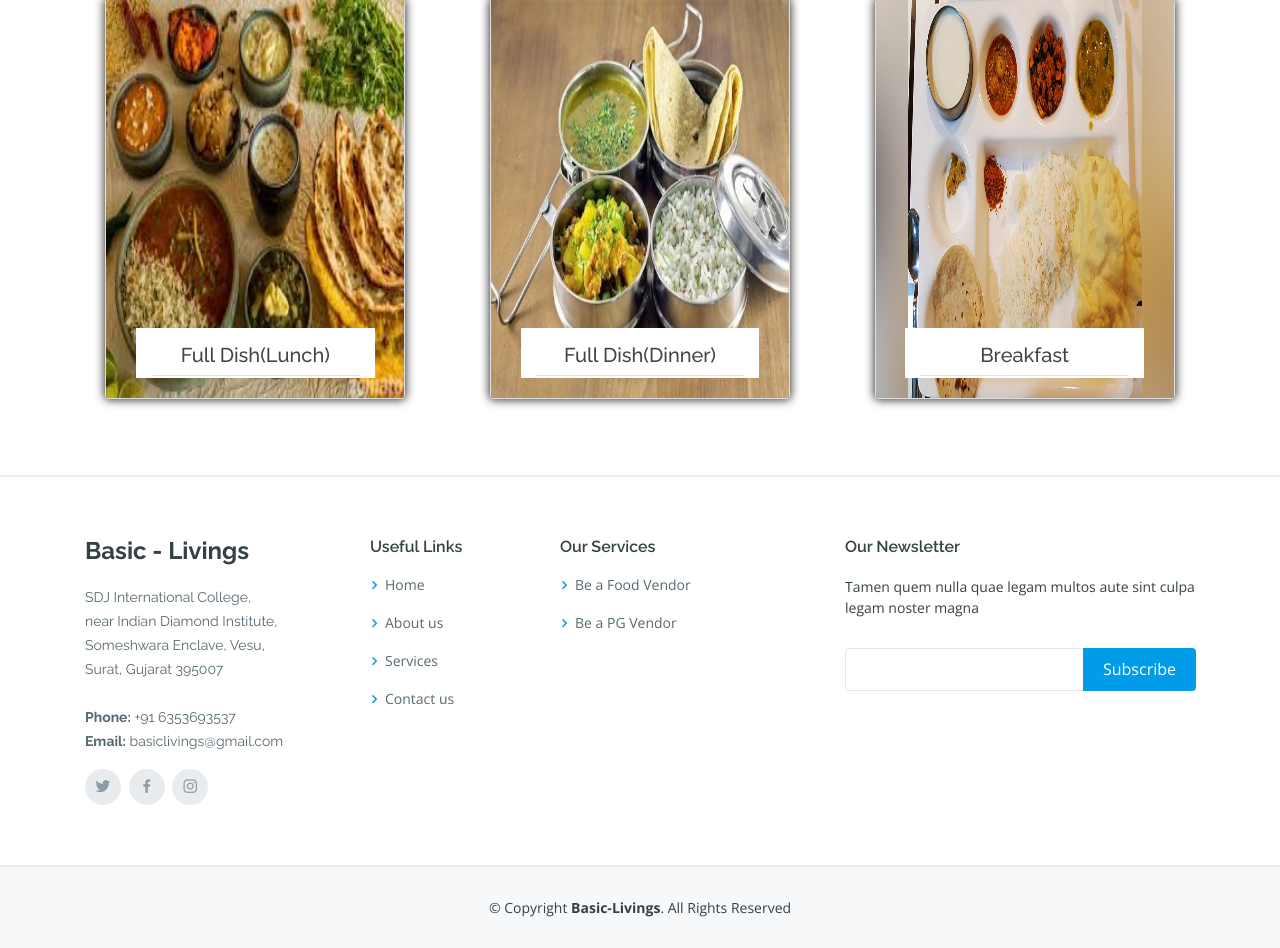
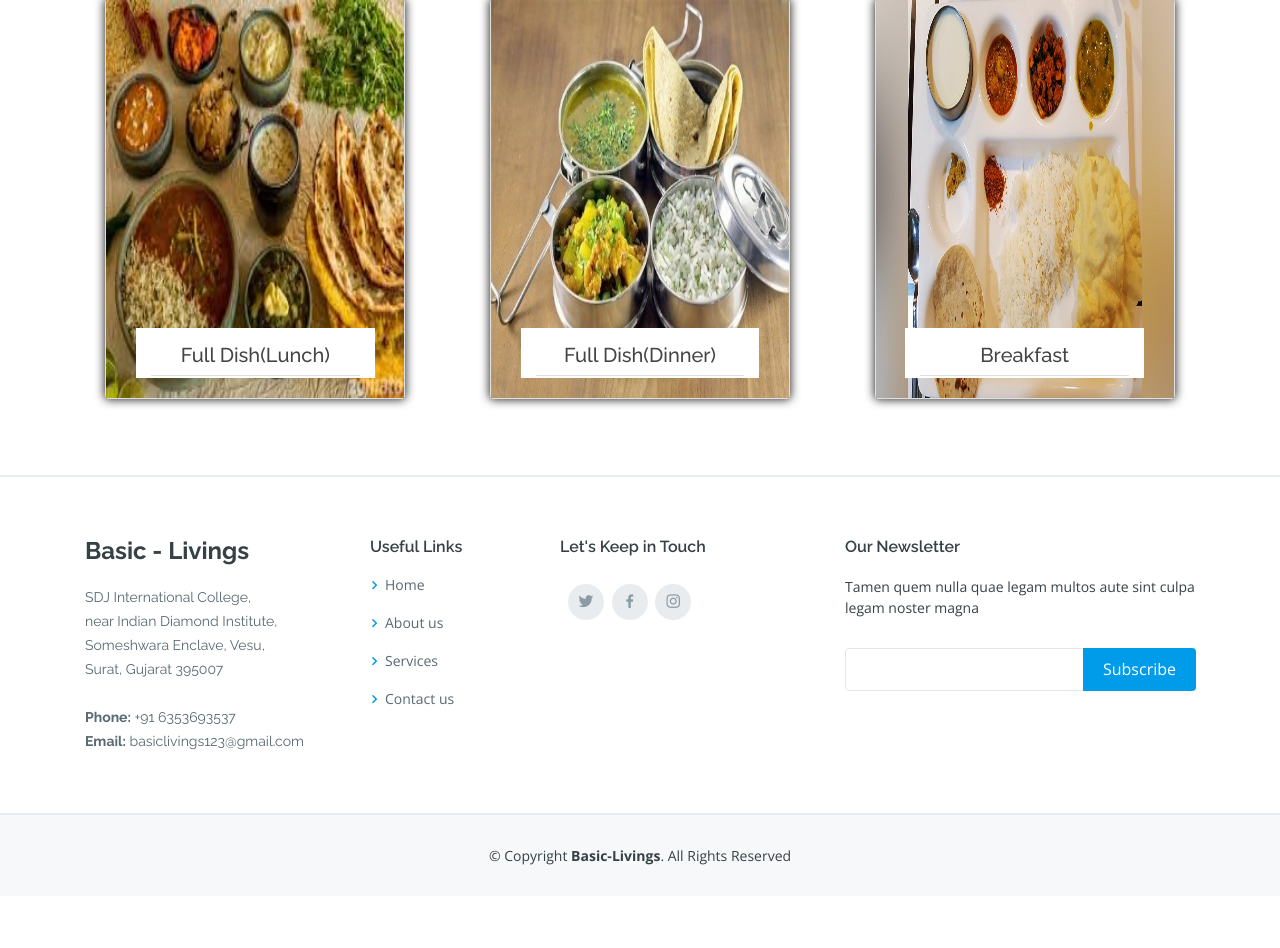
Before and after one commit to RidhdhiViradiya/Basic-Livings, a Django app: template basiclivings/food/templates/food/viewmess.html in a window 1280 px wide. Shown: the part 870-1818 px from the top of the page. After the commit the page ends 1735 px from the top, so only its background shows below. Run offline with Django 3.2, Linux system fonts and the light colour scheme; the template is opened without the code that fills it, so the values that code supplies are empty; some libraries are stand-ins or nearby versions.

Commit message:
All done @mess side(student)

```diff
--- a/basiclivings/food/static/food/css/style.css
+++ b/basiclivings/food/static/food/css/style.css
@@ -349,12 +349,13 @@ h1, h2, h3, h4, h5, h6 {
 #hero {
   width: 100%;
  /* background-image: url("../img/hero-bg.png");*/
-  background-image: url('/static/food/image/hero-bg.png');
+ background: linear-gradient(45deg, rgba(28, 40, 51, 0.8), rgba(81, 90, 90, 0.8)), url('/static/image/camera_roll/food1.jpg') center top no-repeat;
   background-repeat: no-repeat;
-  background-size: contain;
+  background-size: cover;
   background-position: right top;
+  height: 500px;
   margin-top: 70px;
-  padding: 60px 0;
+  padding: 180px 0;
 }
 
 #hero h1 {
@@ -362,11 +363,11 @@ h1, h2, h3, h4, h5, h6 {
   font-size: 48px;
   font-weight: 700;
   line-height: 56px;
-  color: #364146;
+  color: #fff;
 }
 
 #hero h2 {
-  color: #576971;
+  color: #E5E8E8;
   margin-bottom: 30px;
   font-size: 24px;
 }
--- a/basiclivings/food/templates/food/basic.html
+++ b/basiclivings/food/templates/food/basic.html
@@ -47,7 +47,7 @@
 
       <nav class="nav-menu d-none d-lg-block">
         <ul>
-          <li class="active"><a href="#"><i class="fa fa-home"></i>&nbsp;Home</a></li>
+          <li class="active"><a href="../"><i class="fa fa-home"></i>&nbsp;Home</a></li>
         </ul>
       </nav><!-- .nav-menu -->
     </div>
@@ -57,9 +57,9 @@
   <section id="hero">
     <div class="container">
       <div class="row d-flex justify-content-center">
-        <div class="col-lg-6 pt-5 pt-lg-0 order-2 order-lg-1 d-flex flex-column justify-content-center" data-aos="fade-up">
+        <div class="col-lg-6 pt-5 head pt-lg-0 order-2 order-lg-1 d-flex flex-column justify-content-center" data-aos="fade-up">
           <div class="text-center">
-		    <h1 style="font-size: 41px">Welcome to Basic - Livings</h1>
+		    <h1  style="font-size: 41px">Welcome to Basic - Livings</h1>
             <h2>{% block hero %}{% endblock %}</h2>
 <!--            <a href="#about" class="btn-get-started scrollto text-center" style="width: 164px">Food</a>-->
 <!--			<a href="#about" class="btn-get-started scrollto">Paying Guest</a>-->
@@ -98,38 +98,35 @@
               <p>
                SDJ International College,<br> near Indian Diamond Institute, Someshwara Enclave, Vesu,<br> Surat, Gujarat 395007<br><br>
                 <strong>Phone:</strong> +91 6353693537<br>
-                <strong>Email:</strong> basiclivings@gmail.com<br>
+                <strong>Email:</strong> basiclivings123@gmail.com<br>
               </p>
-              <div class="social-links mt-3">
-                <a href="#" class="twitter"><i class="bx bxl-twitter"></i></a>
-                <a href="#" class="facebook"><i class="bx bxl-facebook"></i></a>
-                <a href="#" class="instagram"><i class="bx bxl-instagram"></i></a>
-              </div>
             </div>
           </div>
 
           <div class="col-lg-2 col-md-6 footer-links">
             <h4>Useful Links</h4>
             <ul>
-              <li><i class="bx bx-chevron-right"></i> <a href="#hero">Home</a></li>
-              <li><i class="bx bx-chevron-right"></i> <a href="#about">About us</a></li>
+              <li><i class="bx bx-chevron-right"></i> <a href="../#hero">Home</a></li>
+              <li><i class="bx bx-chevron-right"></i> <a href="../#about">About us</a></li>
               <li><i class="bx bx-chevron-right"></i> <a href="../#services">Services</a></li>
-              <li><i class="bx bx-chevron-right"></i> <a href="#contact">Contact us</a></li>
+              <li><i class="bx bx-chevron-right"></i> <a href="../#contact">Contact us</a></li>
             </ul>
           </div>
 
           <div class="col-lg-3 col-md-6 footer-links">
-            <h4>Our Services</h4>
-            <ul>
-              <li><i class="bx bx-chevron-right"></i> <a href="#">Be a Food Vendor</a></li>
-              <li><i class="bx bx-chevron-right"></i> <a href="#">Be a PG Vendor</a></li>
-            </ul>
+             <h4>Let's Keep in Touch</h4>
+             <div class="social-links mt-3 ml-2">
+                <a href="https://twitter.com/home?lang=en" class="twitter"><i class="bx bxl-twitter"></i></a>
+                <a href="https://www.facebook.com/home.php?ref=wizard" class="facebook"><i class="bx bxl-facebook"></i></a>
+                <a href="https://www.instagram.com/?hl=en" class="instagram"><i class="bx bxl-instagram"></i></a>
+              </div>
           </div>
 
           <div class="col-lg-4 col-md-6 footer-newsletter">
             <h4>Our Newsletter</h4>
             <p>Tamen quem nulla quae legam multos aute sint culpa legam noster magna</p>
             <form action="" method="post">
+              {% csrf_token %}
               <input type="email" name="email"><input type="submit" value="Subscribe">
             </form>
 
--- a/basiclivings/food/templates/food/viewmess.html
+++ b/basiclivings/food/templates/food/viewmess.html
@@ -105,9 +105,14 @@ border-radius: 50px;
 line-height: 0;
 padding: 6px;
 }
+.imghead{
+    opacity: 1;
+}
+.modal-header, .modal-footer{
+    background-color: #F2F3F4;
+}
 
 {% endblock %}
-
 
 {% block body %}
 {% load static %}
@@ -116,7 +121,7 @@ padding: 6px;
     <div class="container">
         <div class="portfolio-details-container" data-aos="fade-up">
             <div class="owl-carousel portfolio-details-carousel">
-                <img src='{% static "food/image/mess1.jpg" %}' class="img-fluid" style="height: 470px" alt="mess">
+                <img src='{% static "food/image/mess1.jpg" %}' class="img-fluid imghead" style="height: 470px;" alt="mess">
             </div>
 
             <div class="portfolio-info">
@@ -355,7 +360,7 @@ padding: 6px;
 <div class="modal fade" id="apply" tabindex="-1" role="dialog" aria-labelledby="applymodal" aria-hidden="true">
     <div class="modal-dialog modal-dialog-centered" role="document">
         <div class="modal-content">
-            <div class="modal-header">
+            <div class="modal-header" >
                 <h5 class="modal-title" id="applymodalTitle">Book Mess</h5>
                 <button type="button" class="close" data-dismiss="modal" aria-label="Close">
                     <span aria-hidden="true">&times;</span>
```
Also changed, not shown: basiclivings/static/css/style.css (+6 -4 lines), basiclivings/accounts/migrations/0001_initial.py (deleted), basiclivings/food/migrations/0001_initial.py (deleted), basiclivings/payingGuest/migrations/0001_initial.py (deleted).
